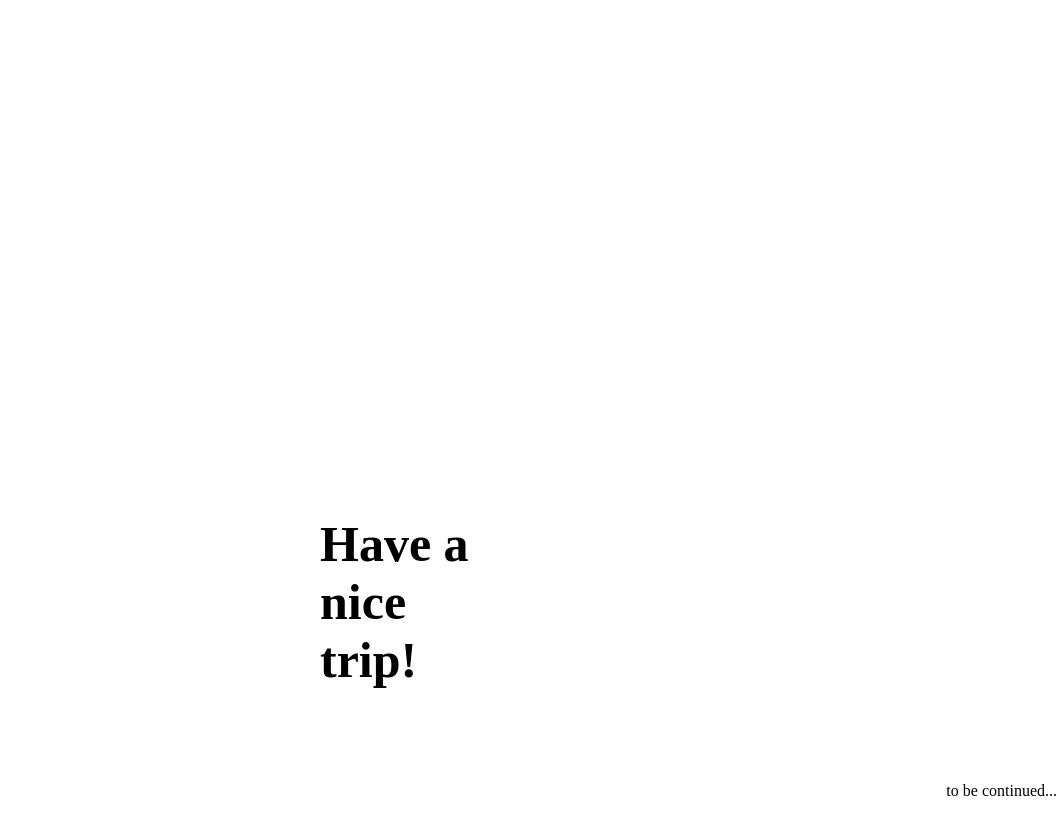
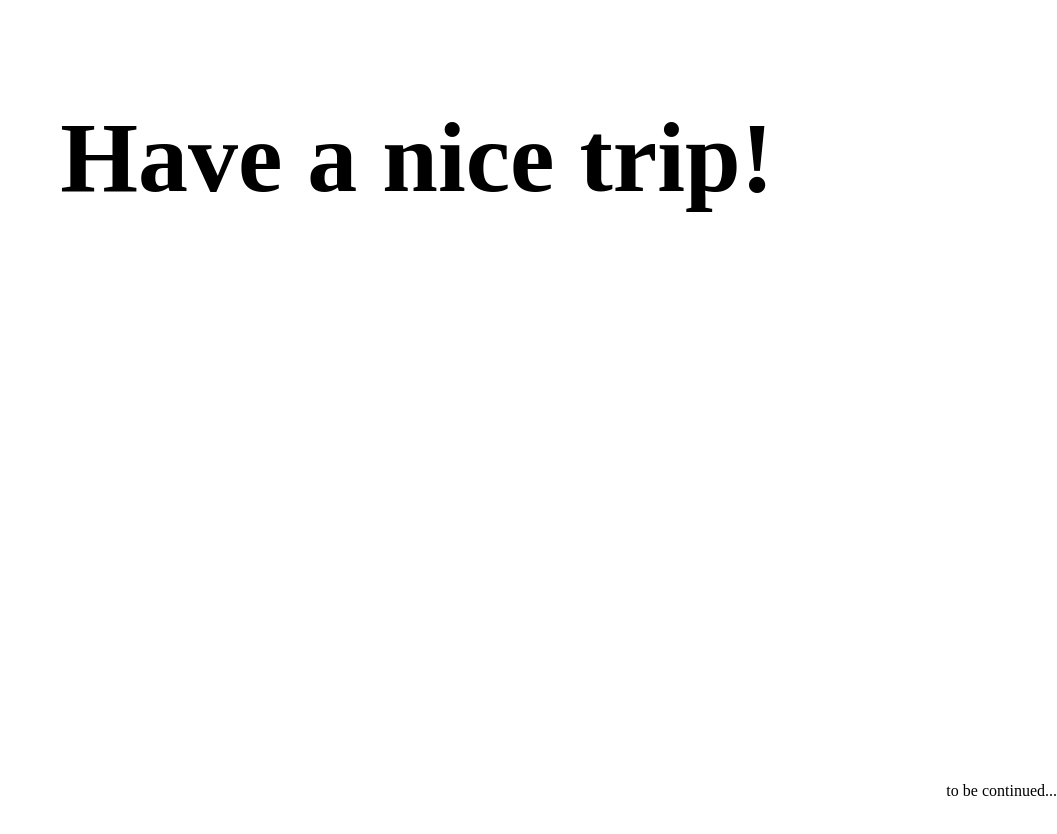
Before and after one commit to thisisly/thisisly.github.io, a plain HTML site: page index.html in a window 1280 px wide. Shown: the top 834 px of the page, without its empty margins (223-1280 px from the left). After the commit the page ends 800 px from the top, so only its background shows below. Drawn offline with Linux system fonts and the light colour scheme.

Commit message:
Update index.html

```diff
--- a/index.html
+++ b/index.html
@@ -1,2 +1,2 @@
-<div style="margin:515px 535px; font-weight: bold; font-size: 50px;">Have a nice trip!</div>
+<div style="text-align:center; margin-top:100px; font-weight: bold; font-size: 100px;">Have a nice trip!</div>
 <div style="position:fixed; bottom:0; right:0;">to be continued...</div>
```
